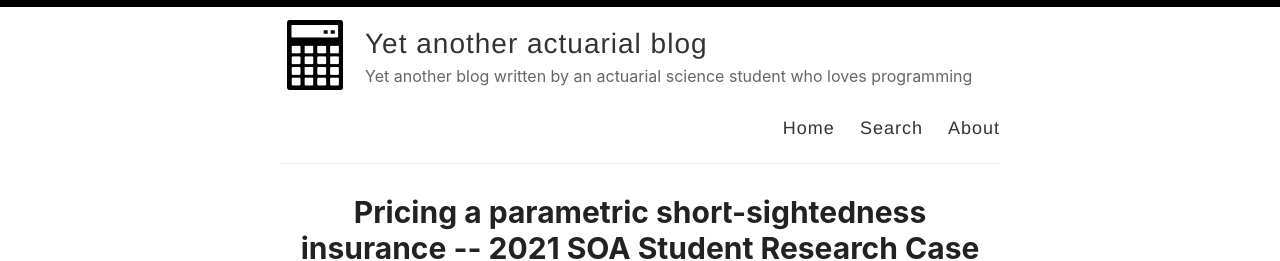
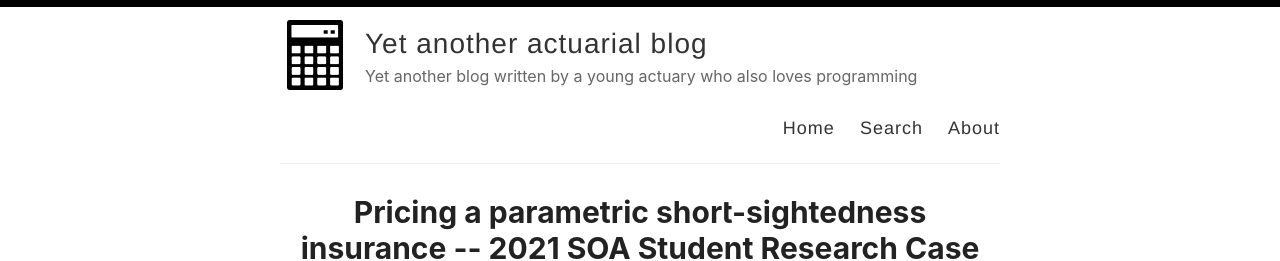
Before and after one commit to actuarialcat/actuarialcat.github.io, a Jekyll site: the page built from index.html, in a window 1280 px wide. Shown: the top 261 px of the page. Built offline with Jekyll 4.4.1, drawn with Linux system fonts in a browser that asks for light colours; the list of posts is cut into pages by our own code.

Commit message:
Update _config.yml

```diff
--- a/_config.yml
+++ b/_config.yml
@@ -9,7 +9,7 @@ name: Yet another actuarial blog
 author: Jackson Leung
 
 # Short bio or description (displayed in the header)
-description: Yet another blog written by an actuarial science student who loves programming
+description: Yet another blog written by a young actuary who also loves programming
 
 # URL of your avatar or profile pic (you could use your GitHub profile pic)
 avatar: /images/icon.png
```
